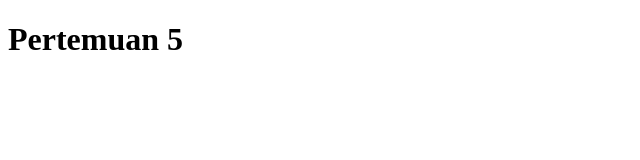
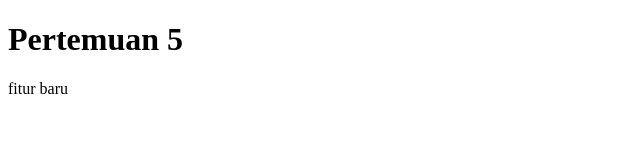
Before and after one commit to Aditjr788/Hasil-Pembelajaran-pemrograman-berbasis-web, a plain HTML site: page index.html in a window 1280 px wide. Shown: the full height of the page, 0-640 px from the left. Drawn offline with Linux system fonts and the light colour scheme.

Commit message:
fitur baru

```diff
--- a/index.html
+++ b/index.html
@@ -8,5 +8,6 @@
   </head>
   <body>
     <h1>Pertemuan 5</h1>
+    <p>fitur baru</p>
   </body>
 </html>
```
